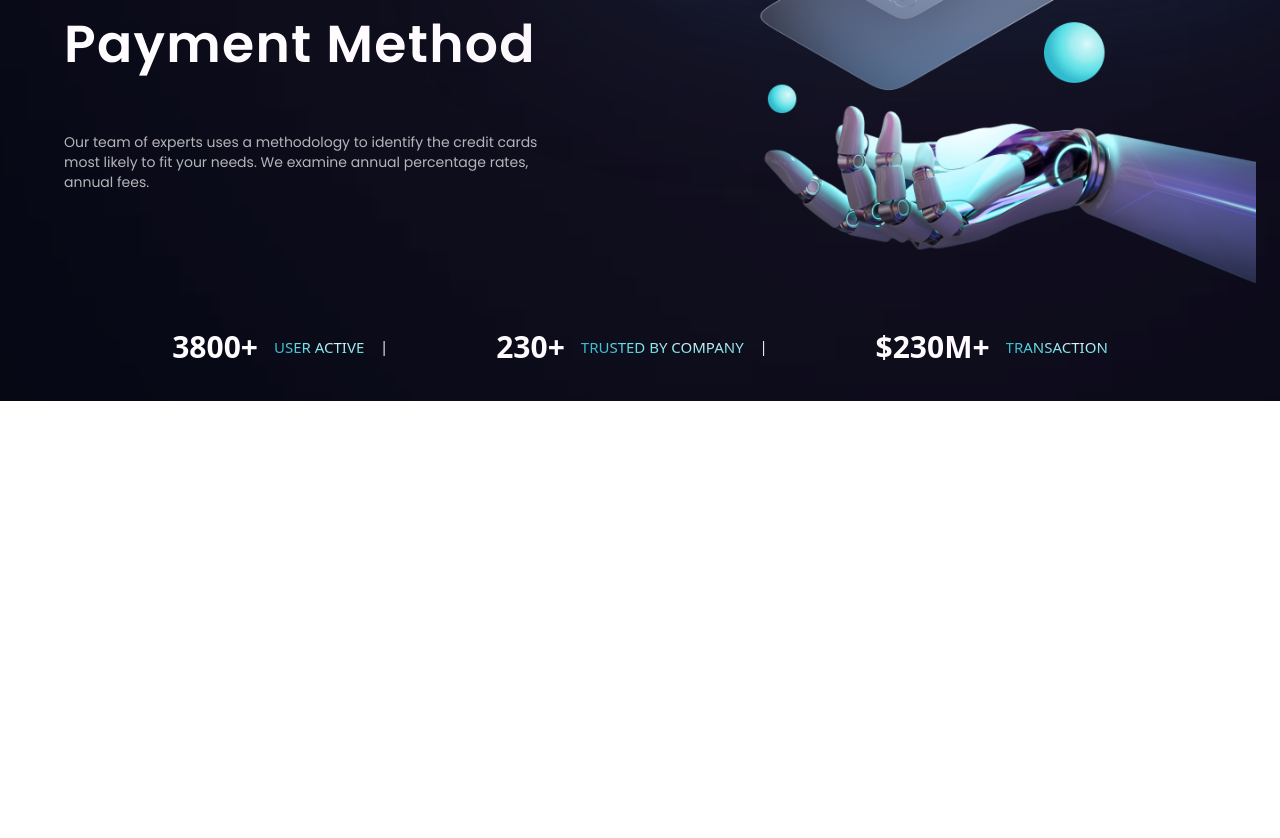
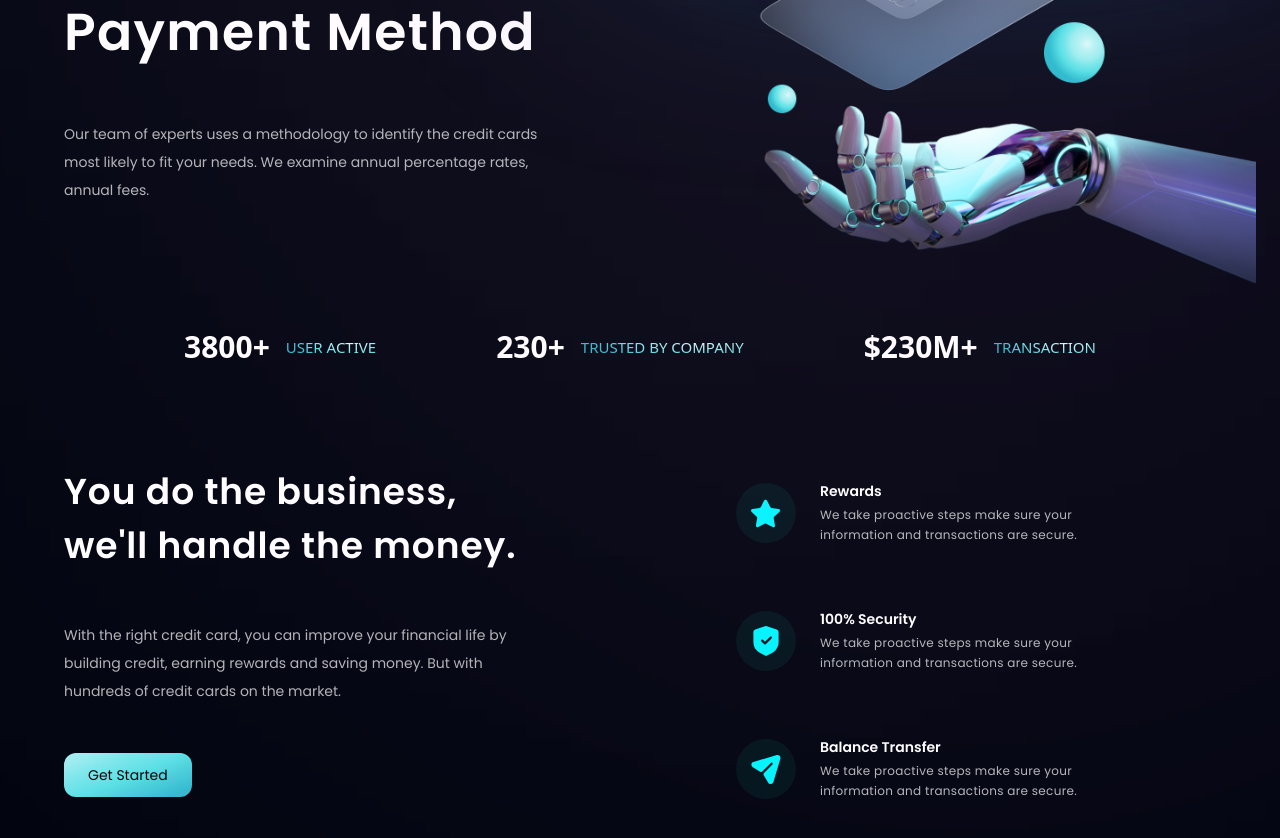
Before and after one commit to Divnoor-4602/DBank-Landing-Page, a React (Vite) app: page / in a window 1280 px wide. Shown: the part 420-1258 px from the top of the page. Before the commit the page ends 821 px from the top, so only its background shows below. Built offline with nearby package versions, Linux system fonts and the light colour scheme.

Commit message:
DBank landing page hero section modified business section complete

```diff
--- a/package.json
+++ b/package.json
@@ -11,7 +11,7 @@
   },
   "dependencies": {
     "clsx": "^2.1.0",
-    "framer-motion": "^11.0.25",
+    "framer-motion": "^11.0.28",
     "react": "^18.2.0",
     "react-dom": "^18.2.0",
     "tailwind-merge": "^2.2.2"
--- a/src/App.jsx
+++ b/src/App.jsx
@@ -1,5 +1,5 @@
 import React from "react";
-import { Navbar, Hero, Stats } from "./components";
+import { Navbar, Hero, Stats, Business } from "./components";
 
 const App = () => {
   return (
@@ -19,6 +19,11 @@ const App = () => {
       <div className="flex flex-start sm:px-16 px-6 bg-primary">
         <Stats />
       </div>
+
+      {/* business */}
+      <div className="flex flex-start sm:px-16 px-6 bg-primary">
+        <Business />
+      </div>
     </div>
   );
 };
--- a/src/components/Business.jsx
+++ b/src/components/Business.jsx
@@ -1,7 +1,80 @@
 import React from "react";
+import Button from "./Button.jsx";
+import Star from "../assets/Star.svg";
+import Shield from "../assets/Shield.svg";
+import Send from "../assets/Send.svg";
+
+const BusinessFeatureCard = ({ icon, text, subText }) => {
+  // let subTextArr = subText.split(" ");
+  // if (subTextArr.length > 6) {
+  //   subTextArr = [...subTextArr.slice(0, 6), "\n", ...subTextArr.slice(6)];
+  // }
+  // let subTextNewline = subTextArr.join(" ");
+
+  return (
+    <>
+      <div className="flex items-center gap-6 feature-card rounded-xl p-4 w-fit cursor-pointer">
+        <div className="bg-dimBlue rounded-full w-[60px] h-[60px] flex justify-center items-center">
+          <img
+            src={icon}
+            alt="star svg"
+            className="p-0 m-0 w-[50%] h-[50%] object-contain "
+          />
+        </div>
+        <div className="flex flex-col gap-1 w-2/3">
+          <div className="font-semibold text-sm">{text}</div>
+          <div className="text-xs opacity-70 font-extralight tracking-wide leading-[20px]">
+            {subText}
+          </div>
+        </div>
+      </div>
+    </>
+  );
+};
 
 const Business = () => {
-  return <div>Business</div>;
+  return (
+    <>
+      <div className="py-16 font-poppins ">
+        <div className="flex flex-row  gap-40">
+          <div className="flex flex-col gap-12 w-1/2">
+            {/* text side */}
+            <div className="tracking-wide text-white text-[36px] font-poppins font-semibold leading-12">
+              You do the business, <br /> we'll handle the money.
+            </div>
+            {/* sub-text */}
+            <div className="text-white/70 text-sm leading-[28px]">
+              With the right credit card, you can improve your financial life by
+              <br />
+              building credit, earning rewards and saving money. But with
+              <br />
+              hundreds of credit cards on the market.
+            </div>
+            {/* get started button */}
+            <Button />
+          </div>
+          {/* features business */}
+          <div className="flex-col text-white space-y-8 w-1/2">
+            <BusinessFeatureCard
+              icon={Star}
+              text="Rewards"
+              subText="We take proactive steps make sure your information and transactions are secure."
+            />
+            <BusinessFeatureCard
+              icon={Shield}
+              text="100% Security"
+              subText="We take proactive steps make sure your information and transactions are secure."
+            />
+            <BusinessFeatureCard
+              icon={Send}
+              text="Balance Transfer"
+              subText="We take proactive steps make sure your information and transactions are secure."
+            />
+          </div>
+        </div>
+      </div>
+    </>
+  );
 };
 
 export default Business;
--- a/src/components/Button.jsx
+++ b/src/components/Button.jsx
@@ -1,7 +1,13 @@
 import React from "react";
 
 const Button = () => {
-  return <div>Button</div>;
+  return (
+    <>
+      <button className="text-black bg-blue-gradient max-w-fit px-6 py-3 rounded-xl text-sm hover:scale-105 transition duration-300">
+        Get Started
+      </button>
+    </>
+  );
 };
 
 export default Button;
--- a/src/components/Hero.jsx
+++ b/src/components/Hero.jsx
@@ -39,7 +39,7 @@ const Hero = () => {
             </div>
 
             {/* subheading text */}
-            <div className="font-poppins text-sm max-w-[500px] mt-5 opacity-70">
+            <div className="font-poppins text-sm max-w-[500px] mt-5 opacity-70 leading-[28px]">
               Our team of experts uses a methodology to identify the credit
               cards most likely to fit your needs. We examine annual percentage
               rates, annual fees.
--- a/src/components/Stats.jsx
+++ b/src/components/Stats.jsx
@@ -13,9 +13,6 @@ const Stats = () => {
               <div className="uppercase text-[15px] text-gradient">
                 {stat.title}
               </div>
-              {stat.title != "Transaction" && (
-                <div className="text-sm hidden md:block">|</div>
-              )}
             </div>
           );
         })}
--- a/src/components/index.js
+++ b/src/components/index.js
@@ -8,8 +8,10 @@ import Hero from "./Hero.jsx";
 import Testimonals from "./Testimonials.jsx";
 import CTA from "./CTA.jsx";
 import Clients from "./Clients.jsx";
+import Business from "./Business.jsx";
 
 export {
+  Business,
   Navbar,
   Billing,
   Banking,
--- /dev/null
+++ b/src/components/ui/typewriter.jsx
@@ -0,0 +1,149 @@
+import { cn } from "../../utils/cn";
+import { motion, stagger, useAnimate, useInView } from "framer-motion";
+import { useEffect } from "react";
+
+export const TypewriterEffect = ({ words, className, cursorClassName }) => {
+  // split text inside of words into array of characters
+  const wordsArray = words.map((word) => {
+    return {
+      ...word,
+      text: word.text.split(""),
+    };
+  });
+
+  const [scope, animate] = useAnimate();
+  const isInView = useInView(scope);
+  useEffect(() => {
+    if (isInView) {
+      animate(
+        "span",
+        {
+          display: "inline-block",
+          opacity: 1,
+          width: "fit-content",
+        },
+        {
+          duration: 0.3,
+          delay: stagger(0.1),
+          ease: "easeInOut",
+        }
+      );
+    }
+  }, [isInView]);
+
+  const renderWords = () => {
+    return (
+      <motion.div ref={scope} className="inline">
+        {wordsArray.map((word, idx) => {
+          return (
+            <div key={`word-${idx}`} className="inline-block">
+              {word.text.map((char, index) => (
+                <motion.span
+                  initial={{}}
+                  key={`char-${index}`}
+                  className={cn(
+                    `dark:text-white text-black opacity-0 hidden`,
+                    word.className
+                  )}
+                >
+                  {char}
+                </motion.span>
+              ))}
+              &nbsp;
+            </div>
+          );
+        })}
+      </motion.div>
+    );
+  };
+  return (
+    <div
+      className={cn(
+        "text-base sm:text-xl md:text-3xl lg:text-5xl font-bold text-center",
+        className
+      )}
+    >
+      {renderWords()}
+      <motion.span
+        initial={{
+          opacity: 0,
+        }}
+        animate={{
+          opacity: 1,
+        }}
+        transition={{
+          duration: 0.8,
+          repeat: Infinity,
+          repeatType: "reverse",
+        }}
+        className={cn(
+          "inline-block rounded-sm w-[4px] h-4 md:h-6 lg:h-10 bg-blue-500",
+          cursorClassName
+        )}
+      ></motion.span>
+    </div>
+  );
+};
+
+export const TypewriterEffectSmooth = ({
+  words,
+  className,
+  cursorClassName,
+}) => {
+  // split text inside of words into array of characters
+  const wordsArray = words.map((word) => {
+    return {
+      ...word,
+      text: word.text.split(""),
+    };
+  });
+  const renderWords = () => {
+    return (
+      <div>
+        {wordsArray.map((word, idx) => {
+          return (
+            <div key={`word-${idx}`} className="inline-block">
+              {word.text.map((char, index) => (
+                <span
+                  key={`char-${index}`}
+                  className={cn(`dark:text-white text-black `, word.className)}
+                >
+                  {char}
+                </span>
+              ))}
+              &nbsp;
+            </div>
+          );
+        })}
+      </div>
+    );
+  };
+
+  return (
+    <div className={cn("flex gap-2", className)}>
+      <motion.div
+        className="overflow-hidden pb-2"
+        initial={{
+          width: "0%",
+        }}
+        whileInView={{
+          width: "fit-content",
+        }}
+        transition={{
+          duration: 1,
+          ease: "linear",
+          delay: 0.5,
+        }}
+      >
+        <div
+          className="text-xs sm:text-base md:text-xl lg:text:3xl xl:text-5xl font-bold"
+          style={{
+            whiteSpace: "nowrap",
+          }}
+        >
+          {renderWords()}{" "}
+        </div>{" "}
+      </motion.div>
+    </div>
+  );
+};
--- /dev/null
+++ b/src/utils/cn.js
@@ -0,0 +1,6 @@
+import { clsx } from "clsx";
+import { twMerge } from "tailwind-merge";
+
+export function cn(...inputs) {
+  return twMerge(clsx(inputs));
+}
```
Also changed, not shown: 1 other file (tests, documents, lock files or other folders).
